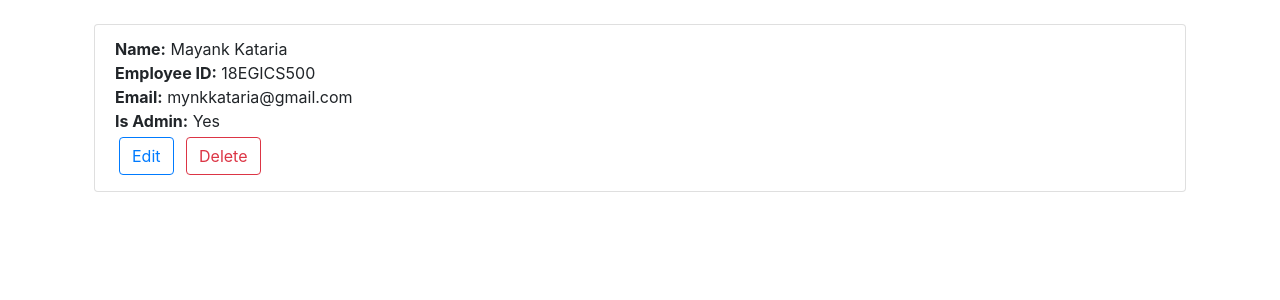
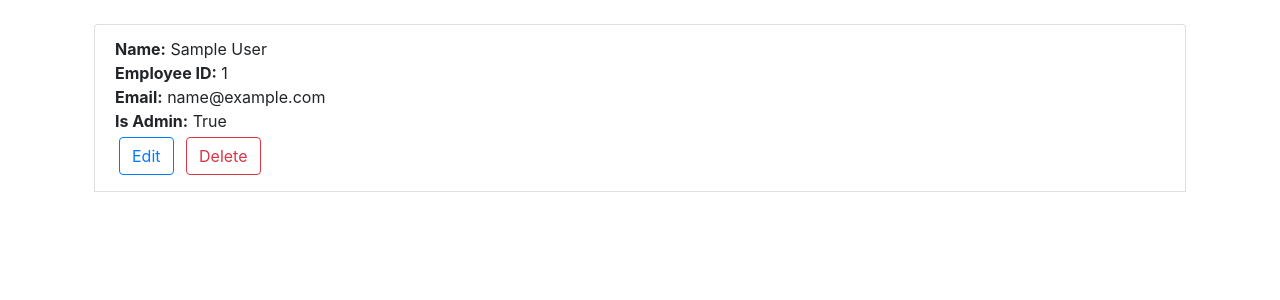
Before and after one commit to mayankkataria/ERP-Attendance, a Django app: page / in a window 1280 px wide. Shown: the part 56-356 px from the top of the page. Run offline with Django 3.2, Linux system fonts and the light colour scheme; tables that the repository leaves empty hold one stand-in row (values such as "Sample post"); some libraries are stand-ins or nearby versions.

Commit message:
CRUD operations in admin panel

```diff
--- a/erp_attendance/templates/index.html
+++ b/erp_attendance/templates/index.html
@@ -18,7 +18,8 @@
     <nav class="navbar navbar-dark bg-dark">
         <div class="container-fluid">
             <a class="navbar-brand" style="color: white !important;">Admin Panel</a>
-            <button class="btn btn-outline-success" type="submit" data-toggle="modal" data-target="#exampleModalCenter">Add details</button>
+            <button class="btn btn-outline-success" type="submit" data-toggle="modal"
+                data-target="#exampleModalCenter">Add details</button>
         </div>
     </nav>
 
@@ -27,18 +28,90 @@
         <!-- List group -->
         <ul class="list-group">
             <!-- List items -->
+            {% for employee in employees %}
             <li class="list-group-item">
                 <div class="details-section">
-                        <b>Name:</b> Mayank Kataria <br>
-                        <b>Employee ID:</b> 18EGICS500 <br>
-                        <b>Email:</b> mynkkataria@gmail.com <br>
-                        <b>Is Admin:</b> Yes <br>
+                    <b>Name:</b> {{ employee.user.first_name }} {{ employee.user.last_name }} <br>
+                    <b>Employee ID:</b> {{ employee.empid }} <br>
+                    <b>Email:</b> {{ employee.user.email }} <br>
+                    <b>Is Admin:</b> {{ employee.user.is_superuser }} <br>
                 </div>
                 <div class="btns-section">
-                    <button class="btn btn-outline-primary m-1" data-toggle="modal" data-target="#exampleModalCenter">Edit</button>
-                    <button class="btn btn-outline-danger m-1" data-toggle="modal" data-target="#exampleModalCenter">Delete</button>
+                    <button class="btn btn-outline-primary m-1" data-toggle="modal"
+                        data-target="#editFormModal_{{employee.id}}">Edit</button>
+                    <button class="btn btn-outline-danger m-1" data-toggle="modal"
+                        onclick="location.href = '/delete-employee/{{employee.id}}'">Delete</button>
                 </div>
             </li>
+            <!-- Form Modal section -->
+            <!-- Form Modal -->
+            <div class="modal fade" id="editFormModal_{{employee.id}}" tabindex="-1" role="dialog"
+                aria-labelledby="exampleModalCenterTitle" aria-hidden="true">
+                <div class="modal-dialog modal-dialog-centered" role="document">
+                    <div class="modal-content">
+                        <div class="modal-header">
+                            <h5 class="modal-title" id="exampleModalLongTitle">Edit details</h5>
+                            <button type="button" class="close" data-dismiss="modal" aria-label="Close">
+                                <span aria-hidden="true">&times;</span>
+                            </button>
+                        </div>
+                        <div class="modal-body">
+                            <form method="post" action="/edit-employee/{{employee.id}}"> {% csrf_token %}
+                                <!-- First Name -->
+                                <div class="form-group">
+                                    <label for="firstname">First Name</label>
+                                    <input name="firstname" value="{{ employee.user.first_name }}" type="text" class="form-control" id="firstname"
+                                        placeholder="Enter employee's firstname">
+                                </div>
+                                <!-- Last Name -->
+                                <div class="form-group">
+                                    <label for="lastname">Last Name</label>
+                                    <input name="lastname" value="{{ employee.user.last_name }}" type="text" class="form-control" id="lastname"
+                                        placeholder="Enter employee's lastname">
+                                </div>
+                                <!-- Username -->
+                                <div class="form-group">
+                                    <label for="username">Username</label>
+                                    <input name="username" value="{{ employee.user.username }}" type="text" class="form-control" id="username"
+                                        placeholder="Enter employee's username">
+                                </div>
+                                <!-- Employee ID -->
+                                <div class="form-group">
+                                    <label for="empid">Employee ID</label>
+                                    <input name="empid" value="{{ employee.empid }}" type="text" class="form-control" id="name"
+                                        placeholder="Enter unique employee id">
+                                </div>
+                                <!-- Email -->
+                                <div class="form-group">
+                                    <label for="email">Email</label>
+                                    <input name="email" value="{{ employee.user.email }}" type="email" class="form-control" id="email"
+                                        placeholder="example@gmail.com">
+                                </div>
+                                <!-- Department -->
+                                <div class="form-group">
+                                    <label for="department">Department</label>
+                                    <select name="department" class="form-control" id="department">
+                                        <option {% if employee.user.groups.all.0.name == 'Software' %} selected {% endif %}>Software</option>
+                                        <option {% if employee.user.groups.all.0.name == 'KPO' %} selected {% endif %}>KPO</option>
+                                    </select>
+                                </div>
+                                <!-- Is Admin -->
+                                <div class="form-check">
+                                    <input class="form-check-input" type="checkbox" name="isAdmin" id="isAdmin" {% if employee.user.is_superuser %} checked {% endif %}>
+                                    <label class="form-check-label" for="isAdmin">
+                                        is Admin
+                                    </label>
+                                </div>
+                                <div class="modal-footer">
+                                    <button type="button" class="btn btn-secondary" data-dismiss="modal">Close</button>
+                                    <button type="submit" class="btn btn-primary">Update</button>
+                                </div>
+                            </form>
+                        </div>
+                    </div>
+                </div>
+            </div>
+            {% endfor %}
         </ul>
     </div>
 
@@ -60,27 +133,32 @@
                         <!-- First Name -->
                         <div class="form-group">
                             <label for="firstname">First Name</label>
-                            <input name="firstname" type="text" class="form-control" id="firstname" placeholder="Enter employee's firstname">
+                            <input name="firstname" type="text" class="form-control" id="firstname"
+                                placeholder="Enter employee's firstname">
                         </div>
                         <!-- Last Name -->
                         <div class="form-group">
                             <label for="lastname">Last Name</label>
-                            <input name="lastname" type="text" class="form-control" id="lastname" placeholder="Enter employee's lastname">
+                            <input name="lastname" type="text" class="form-control" id="lastname"
+                                placeholder="Enter employee's lastname">
                         </div>
                         <!-- Username -->
                         <div class="form-group">
                             <label for="username">Username</label>
-                            <input name="username" type="text" class="form-control" id="username" placeholder="Enter employee's username">
+                            <input name="username" type="text" class="form-control" id="username"
+                                placeholder="Enter employee's username">
                         </div>
                         <!-- Employee ID -->
                         <div class="form-group">
                             <label for="empid">Employee ID</label>
-                            <input name="empid" type="text" class="form-control" id="name" placeholder="Enter unique employee id">
+                            <input name="empid" type="text" class="form-control" id="name"
+                                placeholder="Enter unique employee id">
                         </div>
                         <!-- Email -->
                         <div class="form-group">
                             <label for="email">Email</label>
-                            <input name="email" type="email" class="form-control" id="email" placeholder="example@gmail.com">
+                            <input name="email" type="email" class="form-control" id="email"
+                                placeholder="example@gmail.com">
                         </div>
                         <!-- Department -->
                         <div class="form-group">
--- a/erp_attendance/urls.py
+++ b/erp_attendance/urls.py
@@ -4,5 +4,7 @@ from . import views
 
 urlpatterns = [
     path('', views.index, name='index'),
-    path('add-employee/', views.addEmployee, name='addEmployee')
+    path('add-employee/', views.addEmployee, name='addEmployee'),
+    path('edit-employee/<int:id>', views.editEmployee, name='editEmployee'),
+    path('delete-employee/<int:id>', views.deleteEmployee, name='deleteEmployee'),
 ]
--- a/erp_attendance/views.py
+++ b/erp_attendance/views.py
@@ -4,16 +4,20 @@ from django.shortcuts import redirect, render
 
 from erp_attendance.models import Employee
 
-# Create your views here.
 
 def index(request):
-    return render(request, 'index.html')
+    # Get employees from db
+    employees = Employee.objects.all()
+    # for employee in employees:
+    #     print('group: ', employee.groups.all.0)
+    return render(request, 'index.html', {'employees': employees})
+
 
 def login(request):
     return render(request, 'login.html')
 
+
 def addEmployee(request):
-    print('----------------------------------add employee-----------------------------------------')
     firstname = request.POST['firstname']
     lastname = request.POST['lastname']
     username = request.POST['username']
@@ -35,3 +39,35 @@ def addEmployee(request):
     group.user_set.add(user)
 
     return HttpResponseRedirect('/')
+
+
+def editEmployee(request, id):
+    firstname = request.POST['firstname']
+    lastname = request.POST['lastname']
+    username = request.POST['username']
+    empid = request.POST['empid']
+    email = request.POST['email']
+    department = request.POST['department']
+    isAdmin = request.POST.get('isAdmin') == 'on'
+
+    employee = Employee.objects.get(pk=id)
+    employee.empid = empid
+    employee.save()
+
+    user = employee.user
+    user.username = username
+    user.email = email
+    user.is_superuser = isAdmin
+    user.first_name = firstname
+    user.last_name = lastname
+    user.save()
+    group = Group.objects.get(name=department)
+    group.user_set.add(user)
+    return HttpResponseRedirect('/')
+
+
+def deleteEmployee(request, id):
+    emp = Employee.objects.get(pk=id)
+    emp.user.delete()
+    emp.delete()
+    return HttpResponseRedirect('/')
--- a/project/settings.py
+++ b/project/settings.py
@@ -26,7 +26,7 @@ SECRET_KEY = 'django-insecure-uxvfsjo39n*9o+z1j54bf+x#l(fc!r*c1lc8zafrie%*8tl&pq
 # SECURITY WARNING: don't run with debug turned on in production!
 DEBUG = True
 
-ALLOWED_HOSTS = []
+ALLOWED_HOSTS = ['0.0.0.0']
 
 
 # Application definition
```
